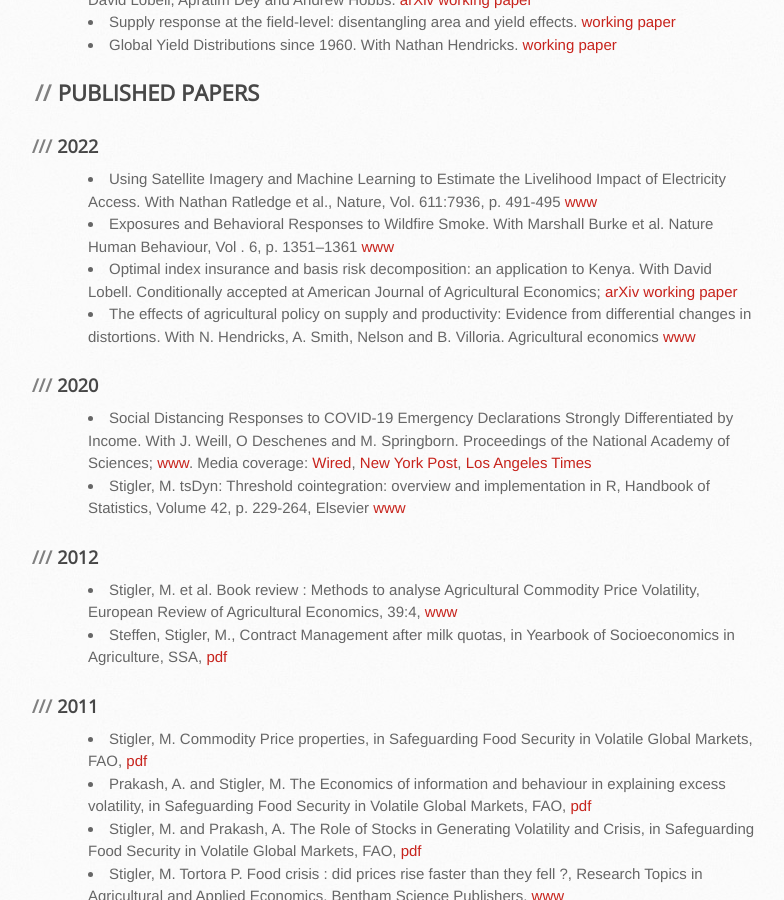
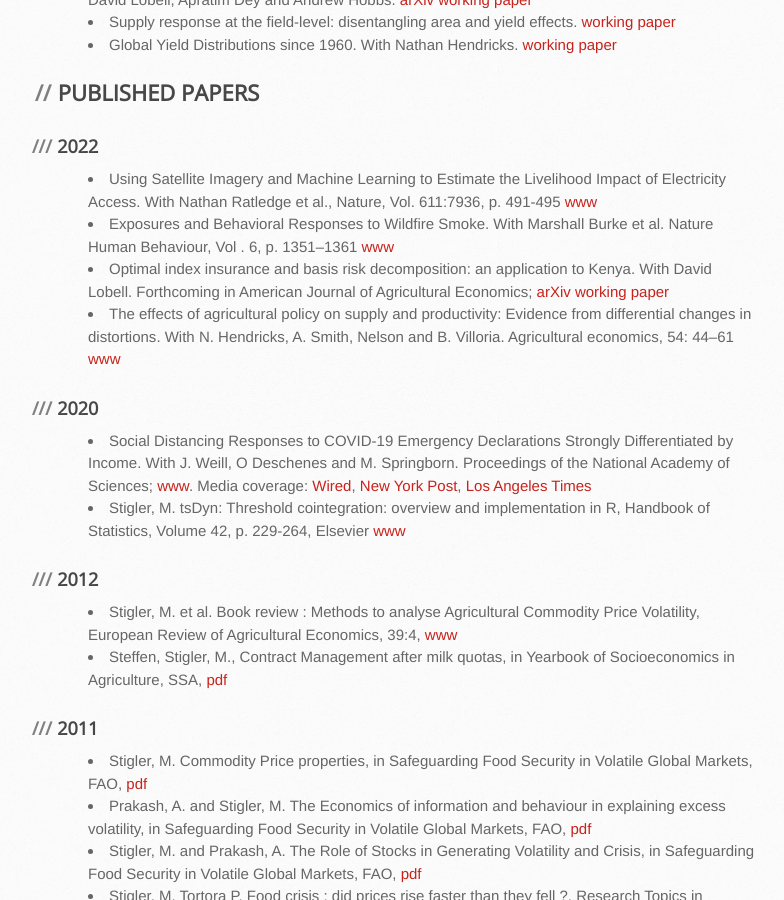
Before and after one commit to MatthieuStigler/MatthieuStigler.github.io, a Jekyll site: the page built from Research.Md, in a window 1280 px wide and 900 px high, scrolled down 754 px. Shown: the whole window, without its empty margins (102-886 px from the left). Built offline with Jekyll 4.4.1, drawn with Linux system fonts in a browser that asks for light colours.

Commit message:
update refs to AJAE anr agecon

```diff
--- a/Research.Md
+++ b/Research.Md
@@ -30,8 +30,8 @@ Google  Scholar: [link](https://scholar.google.com/citations?user=AiA41oQAAAAJ&h
 
 - *Using Satellite Imagery and Machine Learning to Estimate the Livelihood Impact of Electricity Access.* With Nathan Ratledge et al., Nature, Vol. 611:7936, p. 491-495 [www](https://doi.org/10.1038/s41586-022-05322-8)
 - *Exposures and Behavioral Responses to Wildfire Smoke*. With Marshall Burke et al. Nature Human Behaviour, Vol . 6, p. 1351–1361 [www](https://www.nature.com/articles/s41562-022-01396-6)
-- *Optimal index insurance and basis risk decomposition: an application to Kenya*. With David Lobell. Conditionally accepted at American Journal of Agricultural Economics; [arXiv working paper](https://arxiv.org/abs/2111.08601)
-- *The effects of agricultural policy on supply and productivity: Evidence from differential changes in distortions*. With N. Hendricks, A. Smith, Nelson and B. Villoria. Agricultural economics [www]( https://doi.org/10.1111/agec.12741)
+- *Optimal index insurance and basis risk decomposition: an application to Kenya*. With David Lobell. Forthcoming in American Journal of Agricultural Economics; [arXiv working paper](https://arxiv.org/abs/2111.08601)
+- *The effects of agricultural policy on supply and productivity: Evidence from differential changes in distortions*. With N. Hendricks, A. Smith, Nelson and B. Villoria. Agricultural economics, 54: 44–61 [www](https://doi.org/10.1111/agec.12741)
 
 
 ### 2020
```
